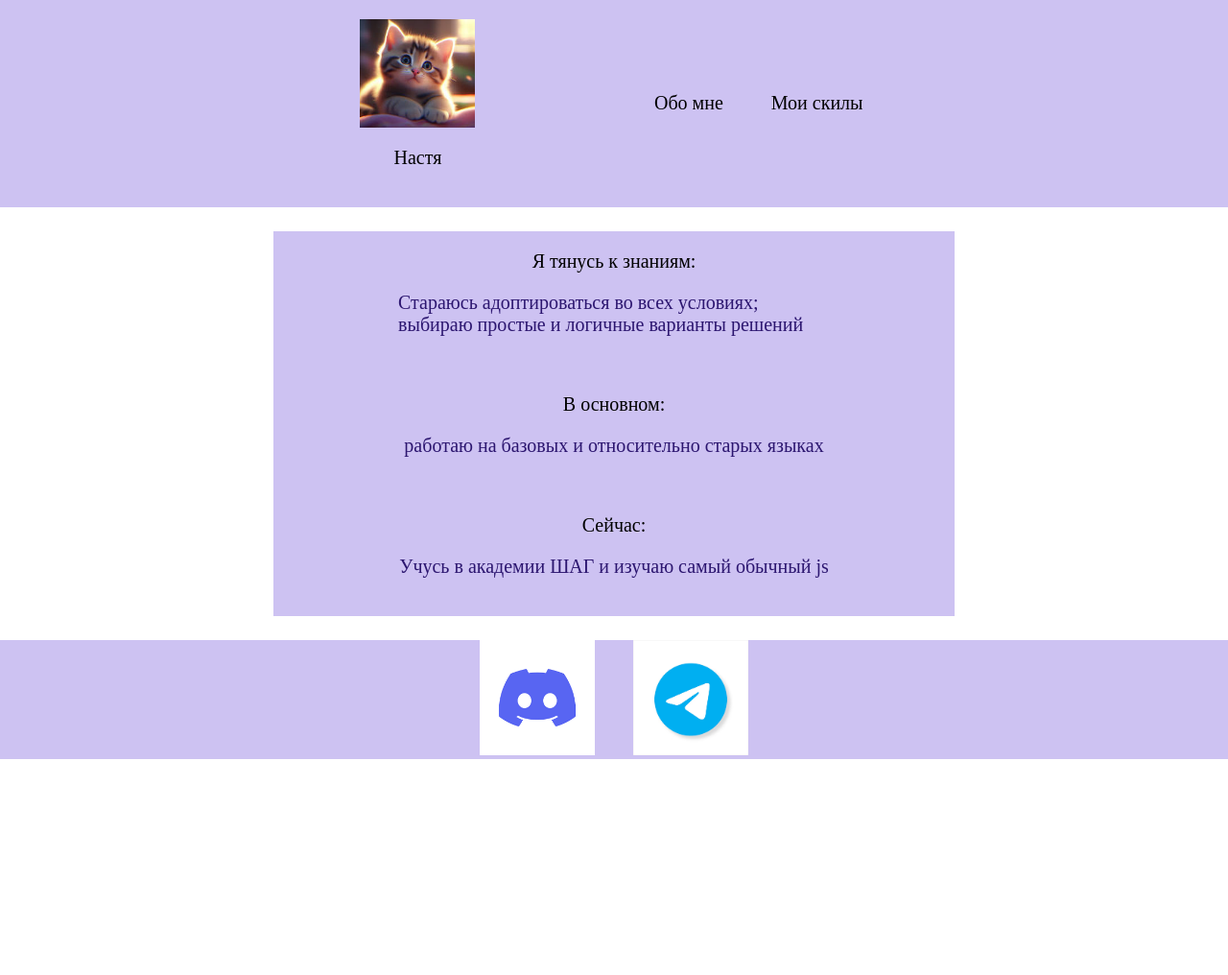
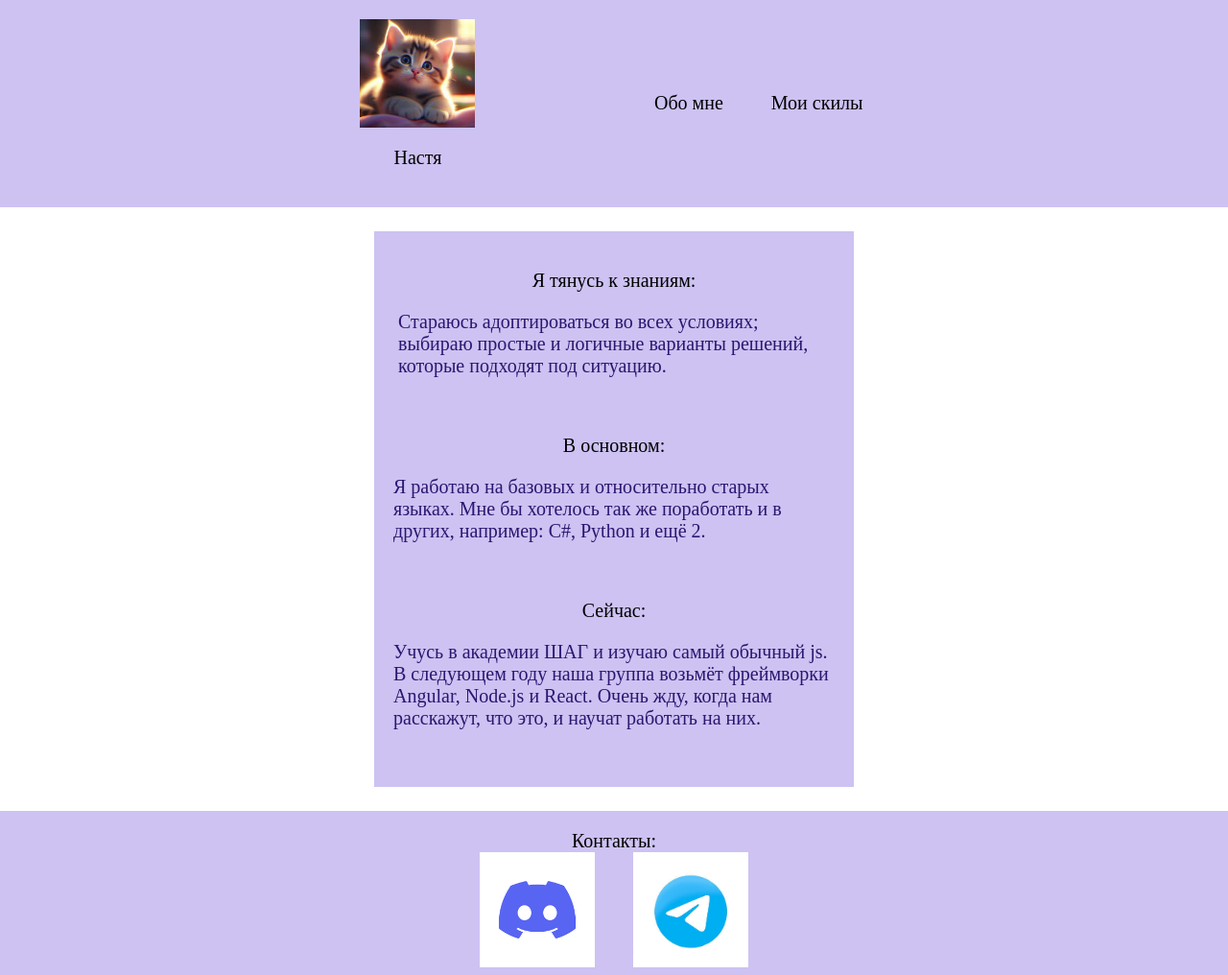
Before and after one commit to Fixya/cati, a website built with Vite: page index.html in a window 1280 px wide. Shown: the whole page at 96% size. Before the commit the page ends 800 px from the top, so only its background shows below. Built offline with nearby package versions, Linux system fonts and the light colour scheme; data requests are answered from the project's data file; files whose address does not match are found by name.

Commit message:
30.03.2024

```diff
--- a/components/activityCard.module.css
+++ b/components/activityCard.module.css
@@ -1,4 +1,5 @@
 .container {
+    margin: 20px;
     max-width: 500px;
     display: flex;
     flex-direction: column;
--- a/components/contactsCard.js
+++ b/components/contactsCard.js
@@ -1,5 +1,6 @@
 import styles from './contactsCard.module.css'
 import {getPicture} from "./picture.js";
+import { exstraText } from './exstraText';
 
 const renderServerValuesHrefImage = data => {
     const div = document.createElement('div')
@@ -19,6 +20,6 @@ export const contactsCard = data => {
 
     div.classList.add(styles.container)
 
-    div.append(renderServerValuesHrefImage(data))
+    div.append(exstraText(data, styles.text, renderServerValuesHrefImage(data)))
     return div;
 }
--- a/components/contactsCard.module.css
+++ b/components/contactsCard.module.css
@@ -14,8 +14,9 @@
 }
 
 .text {
+    margin: 20px;
     font-size: 20px;
-    color: #616161;
+    color: black;
     display: flex;
     flex-direction: column;
     align-items: center;
--- a/components/skillCard.module.css
+++ b/components/skillCard.module.css
@@ -1,4 +1,5 @@
 .container {
+    margin: 20px;
     display: flex;
     flex-direction: column;
     align-items: center;
@@ -23,8 +24,10 @@
     color: #4020a1;
     display: flex;
     flex-direction: column;
+    align-items: center;
 }
 
 .href:hover {
     color: #8c6fe3;
+    font-size: 21px;
 }
--- a/db.json
+++ b/db.json
@@ -10,15 +10,15 @@
     {
       "id": "activity",
       "Im": {
-        "title": "Стараюсь адоптироваться во всех условиях; выбираю простые и логичные варианты решений",
+        "title": "Стараюсь адоптироваться во всех условиях; выбираю простые и логичные варианты решений, которые подходят под ситуацию.",
         "specification": "Я тянусь к знаниям"
       },
       "job": {
-        "title": "работаю на базовых и относительно старых языках",
+        "title": "Я работаю на базовых и относительно старых языках. Мне бы хотелось так же поработать и в других, например: C#, Python и ещё 2.",
         "specification": "В основном"
       },
       "affair": {
-        "title": "Учусь в академии ШАГ и изучаю самый обычный js",
+        "title": "Учусь в академии ШАГ и изучаю самый обычный js. В следующем году наша группа возьмёт фреймворки Angular, Node.js и React. Очень жду, когда нам расскажут, что это, и научат работать на них.",
         "specification": "Сейчас"
       }
     }
@@ -34,9 +34,6 @@
         "href": "https://github.com/Fixya/Polutopia",
         "specification": "Мой проект на C++" },
         {
-        "href":  "https://github.com/Fixya/Polutopia",
-        "specification": "Мой проект на C++" },
-        {
         "href": "https://github.com/Fixya/Lesson_",
         "specification": "Мой урок на C++" }]
     }
@@ -44,12 +41,13 @@
   "contacts" : [
   {
     "id": "contacts",
+    "specification": "Контакты",
     "contact": [{
         "href":  "https://discordapp.com/users/713093717342421022/",
         "image": "discord.png" },
       {
         "href": "https://t.me/Vanilinfi",
-        "image": "telegram.avif" }]
+        "image": "telegram.jpg" }]
   }
 ]
 }
--- a/feathers/footer/footer.css
+++ b/feathers/footer/footer.css
@@ -1,6 +1,7 @@
 .footer {
+    position: absolute;
     width: 100%;
-    height: auto;
+    height: 50%;
     background-color: #cdc2f2;
     display: flex;
     justify-content: center;
--- a/feathers/header/header.css
+++ b/feathers/header/header.css
@@ -21,3 +21,7 @@
     list-style-type: none;
     font-size: 20px;
 }
+
+.liClass:hover {
+    color: #4e33a3;
+}
--- a/feathers/layout/layout.css
+++ b/feathers/layout/layout.css
@@ -1,7 +1,6 @@
 .container {
-    display: grid;
-    grid-template-areas:
-        ". main .";
-    background-image: url("images/back.avif");
+    display: flex;
+    justify-content: center;
+    background-image: url("images/background.avif");
     background-size: cover;
 }
--- a/feathers/layout/layout.js
+++ b/feathers/layout/layout.js
@@ -1,6 +1,6 @@
 import './layout.css';
-import {homePage} from "../../page/home";
-import {aboutPage} from "../../page/about";
+import {homePage} from "../../page/pageHome";
+import {aboutPage} from "../../page/pageAbout";
 
 export const getLayout = () => {
     const div = document.createElement('div')
--- a/page/about.js
+++ /dev/null
@@ -1,16 +0,0 @@
-import styles from './page.module.css';
-import { getPart } from '../api/getPart';
-import { skillCard } from '../components/skillCard';
-
-export const aboutPage = () => {
-  const div = document.createElement('div');
-  div.setAttribute('id', 'divSkill')
-
-  div.classList.add(styles.container)
-
-  getPart('skill').then(data =>
-    data.data.map(skill => div.append(skillCard(skill)))
-  );
-
-  return div;
-};
--- a/page/home.js
+++ /dev/null
@@ -1,17 +0,0 @@
-import styles from './page.module.css';
-import { getPart } from '../api/getPart';
-import {activityCard} from "../components/activityCard";
-
-
-export const homePage = () => {
-    const div = document.createElement('div');
-    div.setAttribute('id', 'divContainer')
-
-    div.classList.add(styles.container)
-
-    getPart('activity').then(data =>
-      data.data.map(activity => div.append(activityCard(activity)))
-    );
-
-    return div;
-};
--- a/page/page.module.css
+++ b/page/page.module.css
@@ -1,7 +1,7 @@
 .container {
     grid-area: main;
   margin: 25px;
-    width: auto;
+    max-width: 500px;
   background-color: #cdc2f2;
   display: flex;
     flex-direction: column;
```
Also changed, not shown: images/back.avif (deleted), images/background.jpg (deleted), images/discord.jpg (deleted), images/discord1.png (deleted), images/telegram.avif (deleted).
